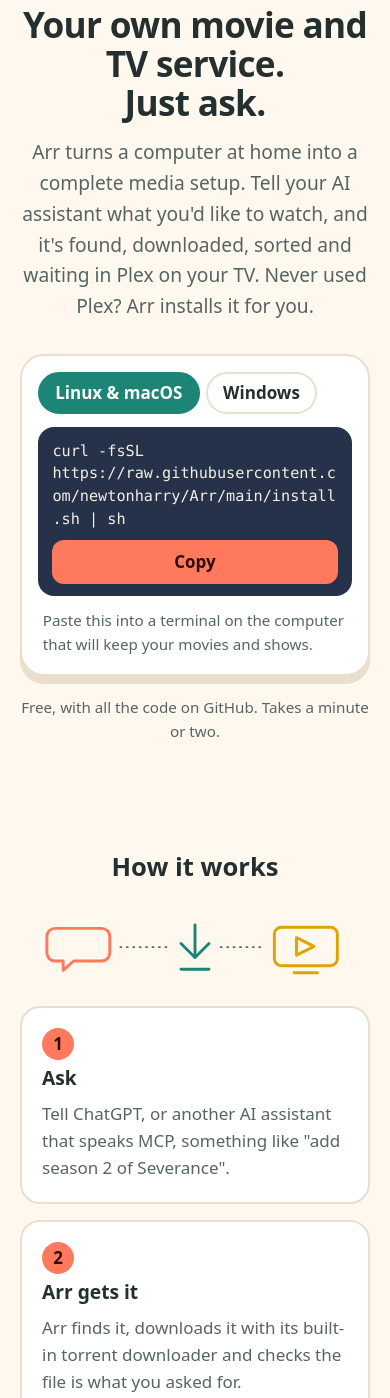
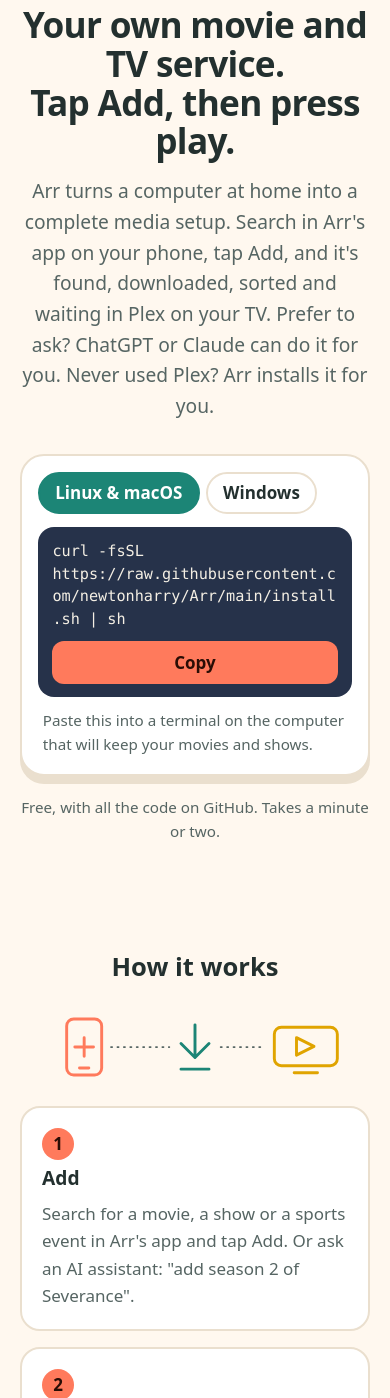
Before and after one commit to newtonharry/Arr, a plain HTML site: page site/index.html in a window 390 px wide. Shown: the part 260-1658 px from the top of the page. Drawn offline with Linux system fonts and the light colour scheme.

Commit message:
Website and README: lead with the web app; an AI assistant is optional
The website described Arr as something you ask through ChatGPT. It now
leads with the web app (search, tap Add, follow it into Plex), shows a
phone in the how-it-works diagram, lists the app's features, and makes
an AI assistant optional, with a FAQ entry saying so. Remote access is
described as using Arr away from home, in the web app and from ChatGPT,
in the README and docs/REMOTE.md as well.

Co-Authored-By: Claude Opus 5.5 <noreply@anthropic.com>

```diff
--- a/site/index.html
+++ b/site/index.html
@@ -4,7 +4,7 @@
 <meta charset="utf-8">
 <meta name="viewport" content="width=device-width, initial-scale=1">
 <title>Arr: your own movie and TV service, at home</title>
-<meta name="description" content="Arr turns a computer at home into your own movie and TV service. Ask your AI assistant for something to watch and it's found, downloaded and waiting in Plex on your TV. New to Plex? Arr installs it for you.">
+<meta name="description" content="Arr turns a computer at home into your own movie and TV service. Search in Arr's app on your phone, tap Add, and it's found, downloaded and waiting in Plex on your TV. New to Plex? Arr installs it for you.">
 <meta name="color-scheme" content="light dark">
 <link rel="icon" href="mascot.svg" type="image/svg+xml">
 <link rel="stylesheet" href="style.css">
@@ -23,8 +23,8 @@
 <main id="main">
 <section class="hero">
   <img class="mascot" src="mascot.svg" alt="Arr, a friendly round teal helper wearing a tiny captain's hat" width="200" height="200">
-  <h1>Your own movie and TV service.<br>Just ask.</h1>
-  <p class="lead">Arr turns a computer at home into a complete media setup. Tell your AI assistant what you'd like to watch, and it's found, downloaded, sorted and waiting in Plex on your TV. Never used Plex? Arr installs it for you.</p>
+  <h1>Your own movie and TV service.<br>Tap Add, then press play.</h1>
+  <p class="lead">Arr turns a computer at home into a complete media setup. Search in Arr's app on your phone, tap Add, and it's found, downloaded, sorted and waiting in Plex on your TV. Prefer to ask? ChatGPT or Claude can do it for you. Never used Plex? Arr installs it for you.</p>
 
   <div class="install" id="install">
     <div class="tabs" role="tablist" aria-label="Operating system">
@@ -53,18 +53,19 @@
 
 <section id="how" class="section">
   <h2>How it works</h2>
-  <svg class="flow" viewBox="0 0 600 120" role="img" aria-label="A chat bubble leads to a download arrow, which leads to a TV">
+  <svg class="flow" viewBox="0 0 600 120" role="img" aria-label="A phone leads to a download arrow, which leads to a TV">
     <g fill="none" stroke-linecap="round" stroke-linejoin="round" stroke-width="5">
-      <path class="s-a" d="M60 28h80a14 14 0 0 1 14 14v28a14 14 0 0 1-14 14h-48l-18 16v-16h-14a14 14 0 0 1-14-14V42a14 14 0 0 1 14-14z"/>
+      <rect class="s-a" x="80" y="12" width="60" height="96" rx="12"/>
+      <path class="s-a" d="M110 44v32M94 60h32M102 96h16"/>
       <path class="s-b" d="M300 22v54m-24-22 24 24 24-24M276 98h48"/>
       <rect class="s-c" x="436" y="26" width="108" height="66" rx="12"/>
       <path class="s-c" d="M470 104h40M474 44l30 15-30 15z"/>
-      <path class="s-line" stroke-width="3" stroke-dasharray="2 9" d="M172 60h84M344 60h72"/>
+      <path class="s-line" stroke-width="3" stroke-dasharray="2 9" d="M156 60h100M344 60h72"/>
     </g>
   </svg>
   <ol class="steps">
-    <li><span class="num">1</span><h3>Ask</h3><p>Tell ChatGPT, or another AI assistant that speaks MCP, something like "add season 2 of Severance".</p></li>
-    <li><span class="num">2</span><h3>Arr gets it</h3><p>Arr finds it, downloads it with its built-in torrent downloader and checks the file is what you asked for.</p></li>
+    <li><span class="num">1</span><h3>Add</h3><p>Search for a movie, a show or a sports event in Arr's app and tap Add. Or ask an AI assistant: "add season 2 of Severance".</p></li>
+    <li><span class="num">2</span><h3>Arr gets it</h3><p>Arr finds it, downloads it with its built-in torrent downloader and checks the file is what you asked for. Follow it on the app's home screen.</p></li>
     <li><span class="num">3</span><h3>Watch</h3><p>It's named the way Plex likes, filed in your library, and Plex is told to scan. Press play.</p></li>
   </ol>
 </section>
@@ -77,7 +78,7 @@
     <article class="card"><span class="ico" aria-hidden="true">&#9998;</span><h3>Set up in your browser</h3><p>Paste one line, sign in with Plex, let Arr find your libraries and click Finish.</p></article>
     <article class="card"><span class="ico" aria-hidden="true">&#9728;</span><h3>Light on memory</h3><p>Around 40 MB in everyday use, compared with roughly 600 MB for the stack it replaces.</p></article>
     <article class="card"><span class="ico" aria-hidden="true">&#8635;</span><h3>Updates if you want</h3><p>Automatic updates are off unless you tick the box. If a new version won't start, Arr puts the old one back.</p></article>
-    <article class="card"><span class="ico" aria-hidden="true">&#9993;</span><h3>Ask from your phone</h3><p>Optional: give ChatGPT a private link to Arr, protected by your Google sign-in, and ask for things from anywhere.</p></article>
+    <article class="card"><span class="ico" aria-hidden="true">&#9993;</span><h3>An app for your phone</h3><p>Search and add, follow downloads into Plex, see what's coming up, get ideas with IMDb and Rotten Tomatoes scores, and follow sport. Optional: open it from anywhere behind your Google sign-in.</p></article>
   </div>
 </section>
 
@@ -86,7 +87,7 @@
   <ul class="ticks">
     <li>A computer to keep your movies and shows on: <strong>Windows</strong>, <strong>Linux</strong> or <strong>macOS</strong>.</li>
     <li>A free Plex account. No Plex yet? Arr installs it for you.</li>
-    <li>An AI assistant that can talk to Arr, such as ChatGPT or Claude.</li>
+    <li>A phone or computer with a web browser, for Arr's app. An AI assistant such as ChatGPT or Claude is optional.</li>
   </ul>
 </section>
 
@@ -99,7 +100,8 @@
   <details><summary>Does Arr send anything about me?</summary><p>Not unless you allow error reports during setup; the box starts unticked. If you do, a report is sent only when something fails. Before it leaves your computer, Arr removes folder paths, titles, names, addresses and anything that looks like a password or token. Nothing about your library is ever sent. Reports go to Arr's Sentry project in the EU. <a href="https://github.com/newtonharry/Arr/blob/main/docs/PRIVACY.md">Exactly what's sent, and how to turn it off</a>.</p></details>
   <details><summary>Where do movie details come from?</summary><p>From Plex's own metadata service, using the Plex sign-in Arr already has, so there is no extra account or key to set up. TV details come from TVmaze. If you like, you can add a free TMDB key as a backup. <a href="https://github.com/newtonharry/Arr/blob/main/docs/TMDB.md">The steps</a>.</p></details>
   <details><summary>What can't it do yet?</summary><p>No quality upgrades of files you already own, no renaming of your existing files, no usenet, and no anime or daily-show numbering. The README has the full list.</p></details>
-  <details><summary>Can I ask from my phone?</summary><p>Yes, from ChatGPT on your phone, tablet or any browser. Arr gets a private web address (a free ngrok account) and lets in only the Google accounts you choose. The installer sets it up on Windows, macOS and Linux: answer yes when a first install offers it, or later run the Windows line again after <code>$env:ARR_REMOTE = '1'</code>, or add <code>-s -- --remote</code> after <code>sh</code> on macOS and Linux. It takes about 15 minutes, and the installer tells you what to copy from ngrok and Google. <a href="https://github.com/newtonharry/Arr/blob/main/docs/REMOTE.md">The step-by-step guide</a>.</p></details>
+  <details><summary>Can I use it from my phone when I'm out?</summary><p>Yes. Arr's app is made for phones. To open it away from home, Arr gets a private web address (a free ngrok account) and lets in only the Google accounts you choose. The same address lets ChatGPT on your phone use Arr too. The installer sets it up on Windows, macOS and Linux: answer yes when a first install offers it, or later run the Windows line again after <code>$env:ARR_REMOTE = '1'</code>, or add <code>-s -- --remote</code> after <code>sh</code> on macOS and Linux. It takes about 15 minutes, and the installer tells you what to copy from ngrok and Google. <a href="https://github.com/newtonharry/Arr/blob/main/docs/REMOTE.md">The step-by-step guide</a>.</p></details>
+  <details><summary>Do I need an AI assistant?</summary><p>No. Everything is in Arr's app. If you use ChatGPT, Claude or another assistant that speaks MCP, it can do the same things for you: search, add, check on downloads, follow sport, and delete files (it always shows you what would go and asks first). <a href="https://github.com/newtonharry/Arr/blob/main/docs/MCP.md">What it can do</a>.</p></details>
   <details><summary>Something's not working. What do I do?</summary><p>Run the install command again. It checks and repairs Arr, updates it, and keeps your setup. If Plex has stopped accepting Arr's sign-in, it walks you through signing in again. <a href="https://github.com/newtonharry/Arr#somethings-wrong-or-you-want-to-change-a-setting">What a re-run does, and how to change a setting</a>.</p></details>
   <details><summary>How do I remove it?</summary><p>Paste <code>curl -fsSL https://raw.githubusercontent.com/newtonharry/Arr/main/uninstall.sh | sh</code> into a terminal. It asks whether to remove Arr, Plex or both, and whether to delete their settings too. Your movies and shows are never touched.</p></details>
   <details><summary>Which systems does it run on?</summary><p>Windows 10 and 11 (64-bit), macOS, and Linux on x86_64 or ARM64 (including Raspberry Pi OS).</p></details>
```
Also changed, not shown: 2 other files.
